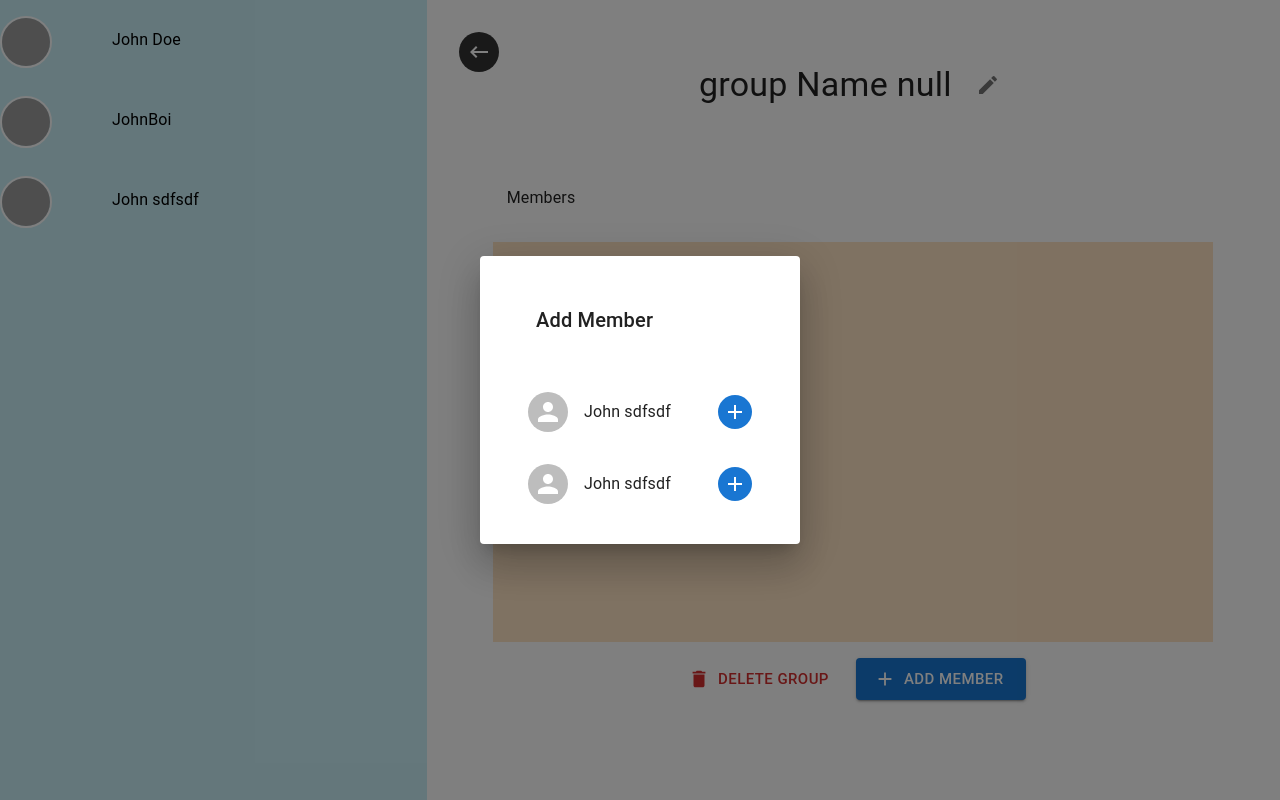
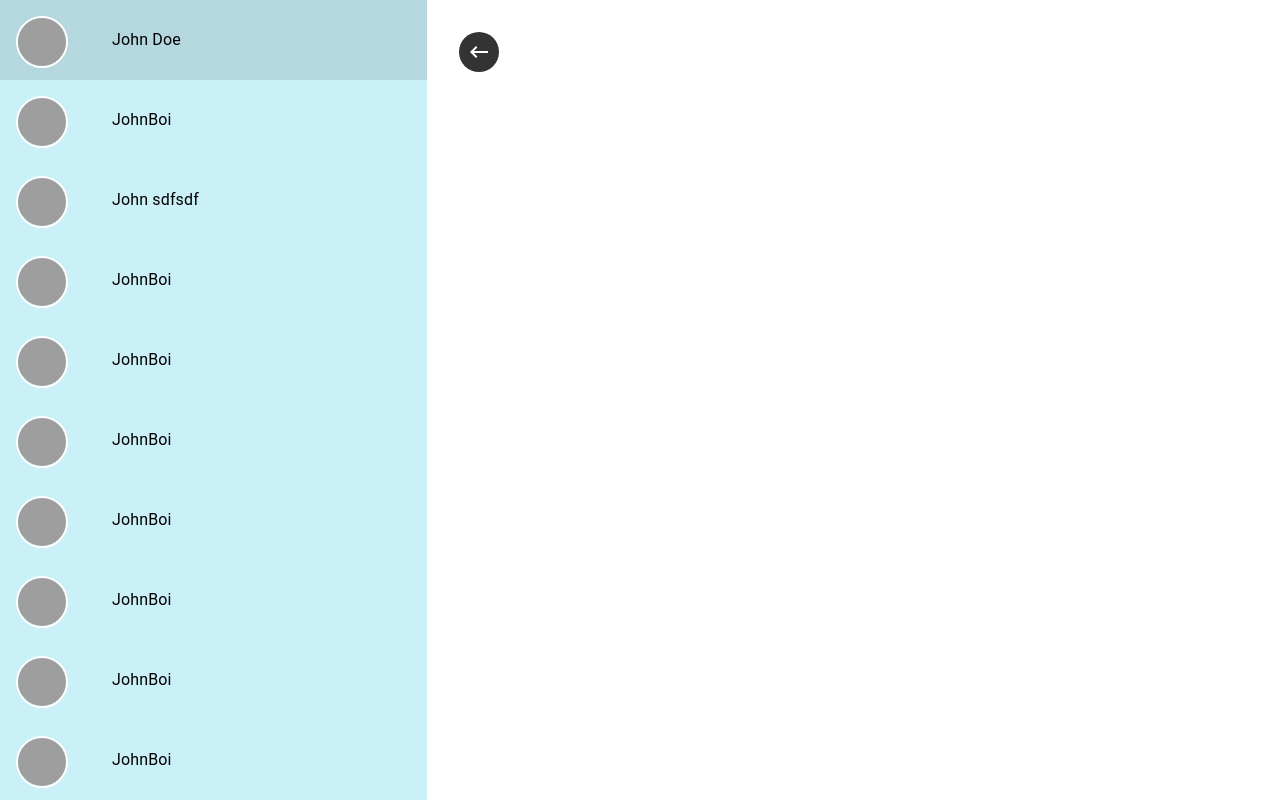
Before and after one commit to Sanskar-12/wechat-frontend, a React (Vite) app: page /groups in a window 1280 px wide. Built offline with nearby package versions, Linux system fonts and the light colour scheme; grey boxes are pictures that could not be loaded.

Commit message:
UI completed Admin dashboard continues

```diff
--- a/src/components/shared/AvatarCard.jsx
+++ b/src/components/shared/AvatarCard.jsx
@@ -5,7 +5,12 @@ import { transformImage } from "../../lib/features";
 const AvatarCard = ({ avatar = [], max = 4 }) => {
   return (
     <Stack direction={"row"} spacing={0.5}>
-      <AvatarGroup max={max}>
+      <AvatarGroup
+        max={max}
+        sx={{
+          position: "relative",
+        }}
+      >
         <Box width={"5rem"} height={"3rem"}>
           {avatar.map((i, index) => (
             <Avatar
--- a/src/components/shared/UserItem.jsx
+++ b/src/components/shared/UserItem.jsx
@@ -3,7 +3,13 @@ import { Avatar, IconButton, ListItem, Stack, Typography } from "@mui/material";
 import { Add as AddIcon, Remove as RemoveIcon } from "@mui/icons-material";
 import { memo } from "react";
 
-const UserItemPage = ({ user, handler, handlerIsLoading, isAdded = false }) => {
+const UserItemPage = ({
+  user,
+  handler,
+  handlerIsLoading,
+  isAdded = false,
+  styling = {},
+}) => {
   const { name, _id, avatar } = user;
 
   return (
@@ -13,6 +19,7 @@ const UserItemPage = ({ user, handler, handlerIsLoading, isAdded = false }) => {
         alignItems={"center"}
         spacing={"1rem"}
         width={"100%"}
+        {...styling}
       >
         <Avatar />
         <Typography
--- a/src/constants/sampleData.js
+++ b/src/constants/sampleData.js
@@ -23,6 +23,105 @@ export const sampleData = [
     ],
     name: "John sdfsdf",
     _id: "3",
+    groupChat: false,
+    members: ["1", "2"],
+  },
+  {
+    avatar: [
+      "https://secure-gl.imrworldwide.com/cgi-bin/m?ca=nlsn530690&cr=crtve&ce…lsen_plc0001&ci=nlsnci2891&am=3&at=view&rt=banner&st=image&r=1710074425462",
+    ],
+    name: "JohnBoi",
+    _id: "4",
+    groupChat: false,
+    members: ["1", "2"],
+  },
+  {
+    avatar: [
+      "https://secure-gl.imrworldwide.com/cgi-bin/m?ca=nlsn530690&cr=crtve&ce…lsen_plc0001&ci=nlsnci2891&am=3&at=view&rt=banner&st=image&r=1710074425462",
+    ],
+    name: "JohnBoi",
+    _id: "5",
+    groupChat: false,
+    members: ["1", "2"],
+  },
+  {
+    avatar: [
+      "https://secure-gl.imrworldwide.com/cgi-bin/m?ca=nlsn530690&cr=crtve&ce…lsen_plc0001&ci=nlsnci2891&am=3&at=view&rt=banner&st=image&r=1710074425462",
+    ],
+    name: "JohnBoi",
+    _id: "6",
+    groupChat: false,
+    members: ["1", "2"],
+  },
+  {
+    avatar: [
+      "https://secure-gl.imrworldwide.com/cgi-bin/m?ca=nlsn530690&cr=crtve&ce…lsen_plc0001&ci=nlsnci2891&am=3&at=view&rt=banner&st=image&r=1710074425462",
+    ],
+    name: "JohnBoi",
+    _id: "7",
+    groupChat: false,
+    members: ["1", "2"],
+  },
+  {
+    avatar: [
+      "https://secure-gl.imrworldwide.com/cgi-bin/m?ca=nlsn530690&cr=crtve&ce…lsen_plc0001&ci=nlsnci2891&am=3&at=view&rt=banner&st=image&r=1710074425462",
+    ],
+    name: "JohnBoi",
+    _id: "8",
+    groupChat: false,
+    members: ["1", "2"],
+  },
+  {
+    avatar: [
+      "https://secure-gl.imrworldwide.com/cgi-bin/m?ca=nlsn530690&cr=crtve&ce…lsen_plc0001&ci=nlsnci2891&am=3&at=view&rt=banner&st=image&r=1710074425462",
+    ],
+    name: "JohnBoi",
+    _id: "9",
+    groupChat: false,
+    members: ["1", "2"],
+  },
+  {
+    avatar: [
+      "https://secure-gl.imrworldwide.com/cgi-bin/m?ca=nlsn530690&cr=crtve&ce…lsen_plc0001&ci=nlsnci2891&am=3&at=view&rt=banner&st=image&r=1710074425462",
+    ],
+    name: "JohnBoi",
+    _id: "10",
+    groupChat: false,
+    members: ["1", "2"],
+  },
+  {
+    avatar: [
+      "https://secure-gl.imrworldwide.com/cgi-bin/m?ca=nlsn530690&cr=crtve&ce…lsen_plc0001&ci=nlsnci2891&am=3&at=view&rt=banner&st=image&r=1710074425462",
+    ],
+    name: "JohnBoi",
+    _id: "11",
+    groupChat: false,
+    members: ["1", "2"],
+  },
+  {
+    avatar: [
+      "https://secure-gl.imrworldwide.com/cgi-bin/m?ca=nlsn530690&cr=crtve&ce…lsen_plc0001&ci=nlsnci2891&am=3&at=view&rt=banner&st=image&r=1710074425462",
+    ],
+    name: "JohnBoi",
+    _id: "12",
+    groupChat: false,
+    members: ["1", "2"],
+  },
+  {
+    avatar: [
+      "https://secure-gl.imrworldwide.com/cgi-bin/m?ca=nlsn530690&cr=crtve&ce…lsen_plc0001&ci=nlsnci2891&am=3&at=view&rt=banner&st=image&r=1710074425462",
+    ],
+    name: "JohnBoi",
+    _id: "13",
+    groupChat: false,
+    members: ["1", "2"],
+  },
+  {
+    avatar: [
+      "https://secure-gl.imrworldwide.com/cgi-bin/m?ca=nlsn530690&cr=crtve&ce…lsen_plc0001&ci=nlsnci2891&am=3&at=view&rt=banner&st=image&r=1710074425462",
+    ],
+    name: "JohnBoi",
+    _id: "14",
     groupChat: false,
     members: ["1", "2"],
   },
--- a/src/dialog/AddMemberDialog.jsx
+++ b/src/dialog/AddMemberDialog.jsx
@@ -1,34 +1,64 @@
 /* eslint-disable react/prop-types */
-import {
-  Stack,
-  Dialog,
-  DialogTitle,
-  Typography,
-  DialogContent,
-  DialogContentText,
-  DialogActions,
-  Button,
-} from "@mui/material";
+import { Stack, Dialog, DialogTitle, Typography, Button } from "@mui/material";
 import UserItem from "../components/shared/UserItem";
 import { sampleUsers } from "../constants/sampleData";
+import { useState } from "react";
 
 const AddMemberDialog = ({ addMember, isLoadingAddMember, chatId }) => {
-  const addFriendHandler = (id) => {
-    console.log(id, chatId);
+  const [members, setMembers] = useState(sampleUsers);
+  const [selectedMembers, setSelectedMembers] = useState([]);
+
+  const selectMemberHandler = (id) => {
+    setSelectedMembers((prev) =>
+      prev.includes(id)
+        ? prev.filter((current) => current !== id)
+        : [...prev, id]
+    );
+  };
+
+  const addMemberSubmitHandler = () => {
+    closeHandler();
+  };
+
+  const closeHandler = () => {
+    setSelectedMembers([]);
+    setMembers([]);
   };
 
   return (
-    <Dialog open>
+    <Dialog open onClose={closeHandler}>
       <Stack p={"2rem"} width={"20rem"} spacing={"2rem"}>
         <DialogTitle>Add Member</DialogTitle>
         <Stack spacing={"1rem"}>
-          {sampleUsers.length > 0 ? (
-            sampleUsers.map((user) => (
-              <UserItem key={user._id} user={user} handler={addFriendHandler} />
+          {members.length > 0 ? (
+            members.map((user) => (
+              <UserItem
+                key={user._id}
+                user={user}
+                handler={selectMemberHandler}
+                isAdded={selectedMembers.includes(user._id)}
+              />
             ))
           ) : (
             <Typography textAlign={"center"}>No Friends</Typography>
           )}
+        </Stack>
+
+        <Stack
+          direction={"row"}
+          alignItems={"center"}
+          justifyContent={"space-evenly"}
+        >
+          <Button color="error" onClick={closeHandler}>
+            Cancel
+          </Button>
+          <Button
+            onClick={addMemberSubmitHandler}
+            variant="contained"
+            disabled={isLoadingAddMember}
+          >
+            Submit Changes
+          </Button>
         </Stack>
       </Stack>
     </Dialog>
--- a/src/pages/Groups.jsx
+++ b/src/pages/Groups.jsx
@@ -21,11 +21,12 @@ import {
 import { useNavigate, useSearchParams } from "react-router-dom";
 import { Suspense, lazy, useEffect, useState } from "react";
 import GroupList from "../specific/GroupList";
-import { sampleData } from "../constants/sampleData";
+import { sampleData, sampleUsers } from "../constants/sampleData";
+import UserItem from "../components/shared/UserItem";
 const ConfirmDeleteDialog = lazy(() => import("../dialog/ConfirmDeleteDialog"));
 const AddMemberDialog = lazy(() => import("../dialog/AddMemberDialog"));
 
-const isAddMember = true;
+const isAddMember = false;
 
 const Groups = () => {
   const chatId = useSearchParams()[0].get("group");
@@ -74,9 +75,15 @@ const Groups = () => {
     console.log("Add Member");
   };
 
+  const removeMemberHandler = (id) => {
+    console.log(id);
+  };
+
   useEffect(() => {
-    setGroupName(`group Name ${chatId}`);
-    setUpdatedGroupName(`group Name ${chatId}`);
+    if (chatId) {
+      setGroupName(`group Name ${chatId}`);
+      setUpdatedGroupName(`group Name ${chatId}`);
+    }
 
     return () => {
       setGroupName("");
@@ -200,7 +207,6 @@ const Groups = () => {
           },
         }}
         sm={4}
-        bgcolor={"#CAF0F8"}
       >
         <GroupList myGroups={sampleData} chatId={chatId} />
       </Grid>
@@ -227,7 +233,7 @@ const Groups = () => {
               alignSelf={"flex-start"}
               variant="body1"
             >
-              Members
+              Group Members
             </Typography>
 
             <Stack
@@ -240,10 +246,23 @@ const Groups = () => {
                 md: "1rem 4rem",
               }}
               spacing={"2rem"}
-              bgcolor={"bisque"}
               height={"50vh"}
               overflow={"auto"}
-            ></Stack>
+            >
+              {sampleUsers.map((user) => (
+                <UserItem
+                  key={user._id}
+                  user={user}
+                  isAdded
+                  styling={{
+                    boxShadow: "0 0 0.5rem rgba(0,0,0,0.2)",
+                    padding: "1rem 2rem",
+                    borderRadius: "1rem",
+                  }}
+                  handler={removeMemberHandler}
+                />
+              ))}
+            </Stack>
 
             {ButtonGroup}
           </>
--- a/src/specific/ChatList.jsx
+++ b/src/specific/ChatList.jsx
@@ -16,7 +16,14 @@ const ChatList = ({
   handleDeleteChat,
 }) => {
   return (
-    <Stack width={w} direction={"column"}>
+    <Stack
+      width={w}
+      direction={"column"}
+      sx={{
+        overflow: "auto",
+        height: "100vh",
+      }}
+    >
       {chats?.map((data, index) => {
         const { avatar, _id, name, groupChat, members } = data;
 
--- a/src/specific/GroupList.jsx
+++ b/src/specific/GroupList.jsx
@@ -5,7 +5,14 @@ import AvatarCard from "../components/shared/AvatarCard";
 
 const GroupList = ({ w = "100%", myGroups = [], chatId }) => {
   return (
-    <Stack width={w}>
+    <Stack
+      width={w}
+      sx={{
+        backgroundColor: "#CAF0F8",
+        height: "100vh",
+        overflow: "auto",
+      }}
+    >
       {myGroups.length > 0 ? (
         myGroups.map((group) => (
           <GroupListItem group={group} chatId={chatId} key={group._id} />
```
